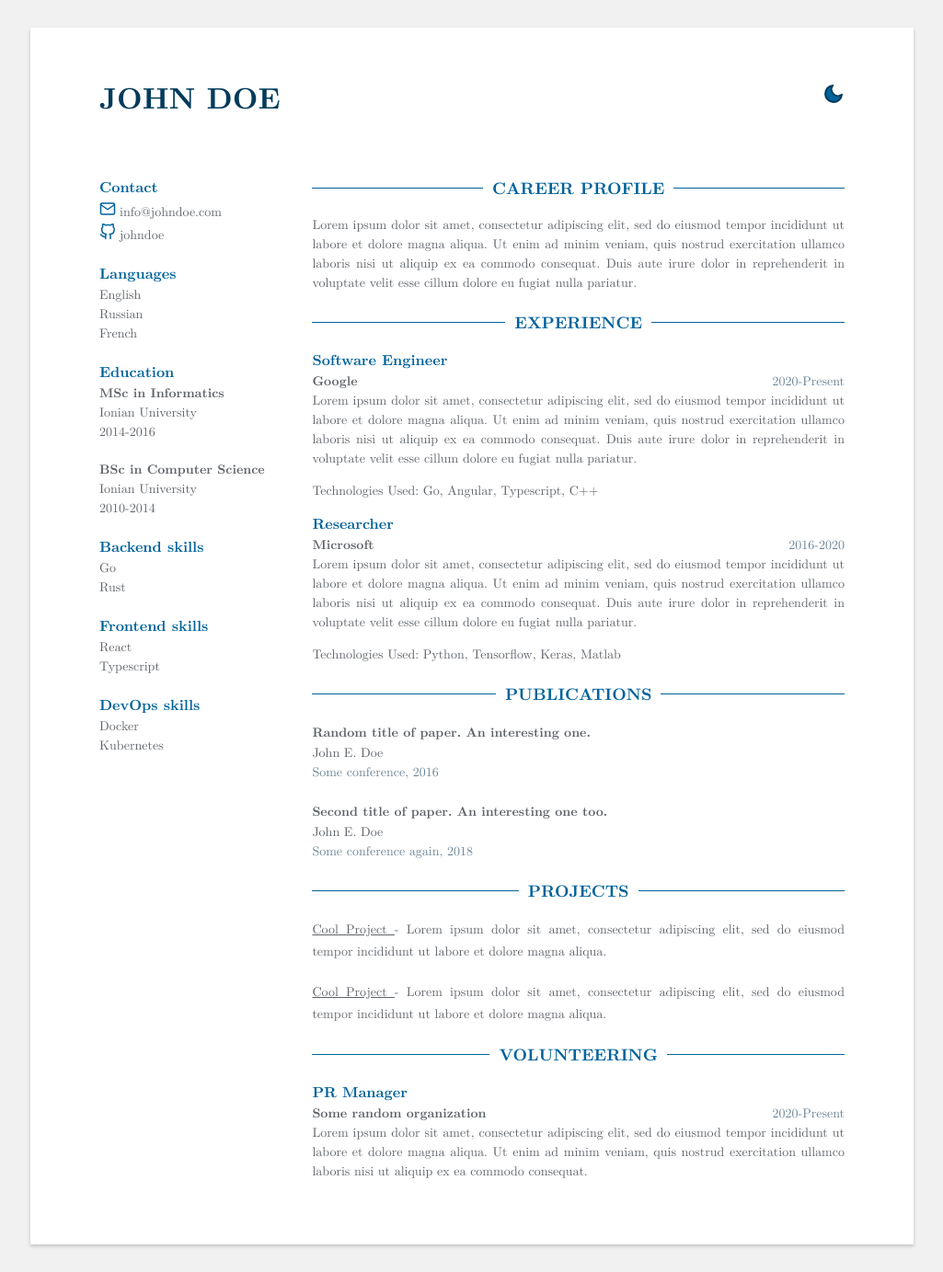
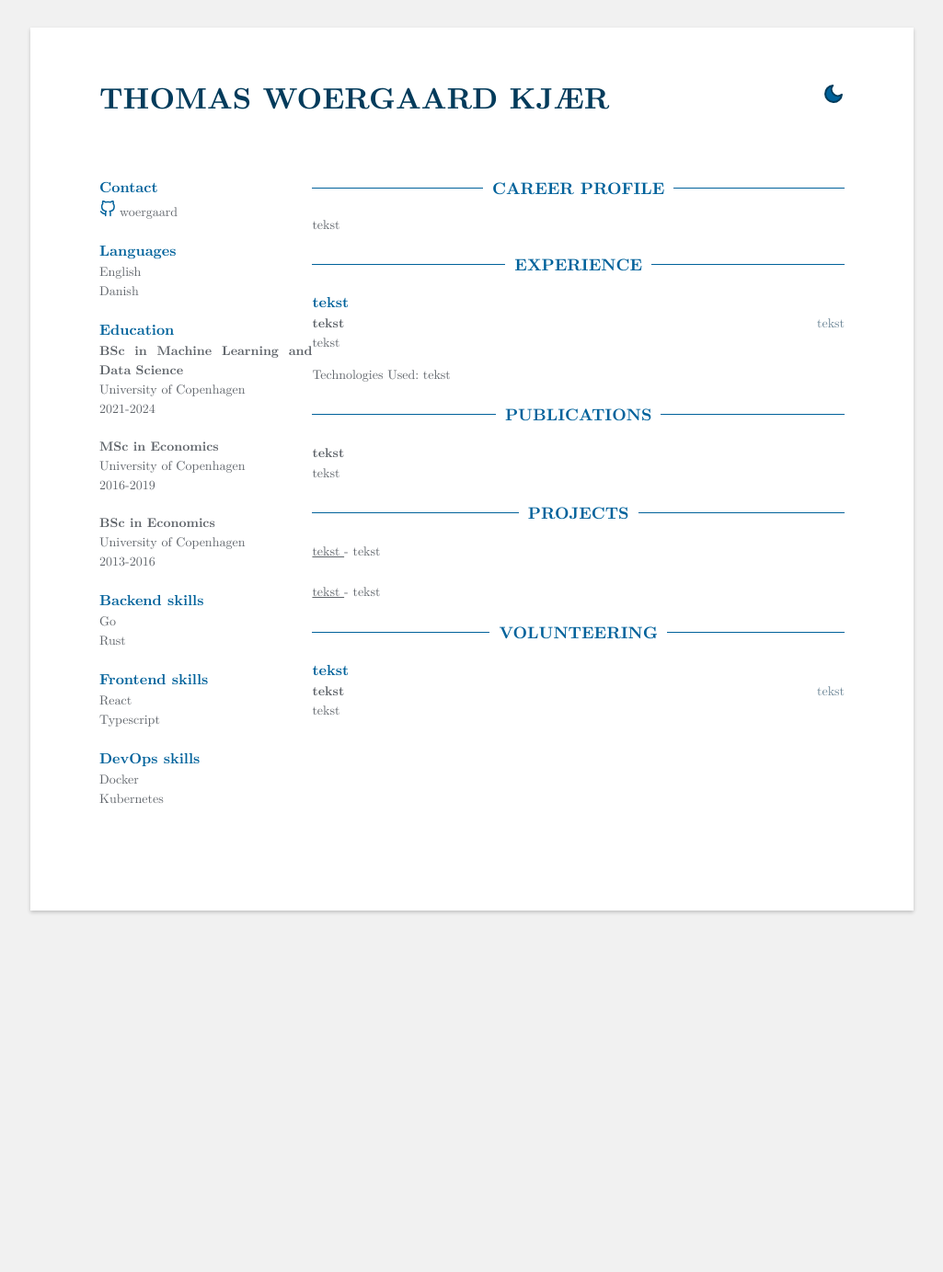
Before and after one commit to Woergaard/Woergaard.github.io, a Jekyll site: the page built from index.html, in a window 1280 px wide. Shown: the whole page at 92% size, without its empty margins (127-1152 px from the left). Built offline with Jekyll 4.4.1, drawn with Linux system fonts in a browser that asks for light colours; after the commit the page ends 1020 px from its top, so only the background shows below that.

Commit message:
Updating

```diff
--- a/_data/data.yml
+++ b/_data/data.yml
@@ -1,11 +1,10 @@
-name: John Doe
+name: Thomas Woergaard Kjær
 support_dark_mode: true
-fork: true
 
 # Sidebar
 contact:
-  email: info@johndoe.com
-  github: johndoe
+  email:
+  github: woergaard
   linkedin:
   phone:
   gitlab:
@@ -13,17 +12,20 @@ contact:
 
 languages:
   - idiom: English
-  - idiom: Russian
-  - idiom: French
+  - idiom: Danish
 
 education:
-  - degree: MSc in Informatics
-    time: 2014-2016
-    university: Ionian University
+  - degree: BSc in Machine Learning and Data Science
+    time: 2021-2024
+    university: University of Copenhagen
 
-  - degree: BSc in Computer Science
-    time: 2010-2014
-    university: Ionian University
+  - degree: MSc in Economics
+    time: 2016-2019
+    university: University of Copenhagen
+
+  - degree: BSc in Economics
+    time: 2013-2016
+    university: University of Copenhagen
 
 skills:
   - category: Backend
@@ -41,68 +43,40 @@ skills:
 
 # Profile
 profile: |
-  Lorem ipsum dolor sit amet, consectetur adipiscing elit, sed do eiusmod
-  tempor incididunt ut labore et dolore magna aliqua. Ut enim ad minim veniam,
-  quis nostrud exercitation ullamco laboris nisi ut aliquip ex ea commodo consequat.
-  Duis aute irure dolor in reprehenderit in voluptate velit esse cillum dolore eu
-  fugiat nulla pariatur.
+  tekst
 
 # Experience
 experience:
-  - role: Software Engineer
-    time: 2020-Present
-    company: Google
+  - role: tekst
+    time: tekst
+    company: tekst
     details: |
-      Lorem ipsum dolor sit amet, consectetur adipiscing elit, sed do eiusmod
-      tempor incididunt ut labore et dolore magna aliqua. Ut enim ad minim veniam,
-      quis nostrud exercitation ullamco laboris nisi ut aliquip ex ea commodo consequat.
-      Duis aute irure dolor in reprehenderit in voluptate velit esse cillum dolore eu
-      fugiat nulla pariatur.
+      tekst
     technologies_used: |
-      Go, Angular, Typescript, C++
-
-  - role: Researcher
-    time: 2016-2020
-    company: Microsoft
-    details: |
-      Lorem ipsum dolor sit amet, consectetur adipiscing elit, sed do eiusmod
-      tempor incididunt ut labore et dolore magna aliqua. Ut enim ad minim veniam,
-      quis nostrud exercitation ullamco laboris nisi ut aliquip ex ea commodo consequat.
-      Duis aute irure dolor in reprehenderit in voluptate velit esse cillum dolore eu
-      fugiat nulla pariatur.
-    technologies_used: |
-      Python, Tensorflow, Keras, Matlab
+      tekst
 
 publications:
-  - title: Random title of paper. An interesting one.
+  - title: tekst
     link: "#"
-    authors: John E. Doe
-    conference: Some conference, 2016
+    authors: tekst
+   # conference: tekst
 
-  - title: Second title of paper. An interesting one too.
-    link: "#"
-    authors: John E. Doe
-    conference: Some conference again, 2018
 
 projects:
-  - title: Cool Project
+  - title: tekst
     link: #
     details: |
-      Lorem ipsum dolor sit amet, consectetur adipiscing elit, sed do eiusmod
-      tempor incididunt ut labore et dolore magna aliqua.
+      tekst
 
-  - title: Cool Project
+  - title: tekst
     link: #
     details: |
-      Lorem ipsum dolor sit amet, consectetur adipiscing elit, sed do eiusmod
-      tempor incididunt ut labore et dolore magna aliqua.
+      tekst
 
 # Volunteering
 volunteering:
-  - time: 2020-Present
-    role: PR Manager
-    company: Some random organization
+  - time: tekst
+    role: tekst
+    company: tekst
     details: |
-      Lorem ipsum dolor sit amet, consectetur adipiscing elit, sed do eiusmod
-      tempor incididunt ut labore et dolore magna aliqua. Ut enim ad minim veniam,
-      quis nostrud exercitation ullamco laboris nisi ut aliquip ex ea commodo consequat.
+      tekst
```
